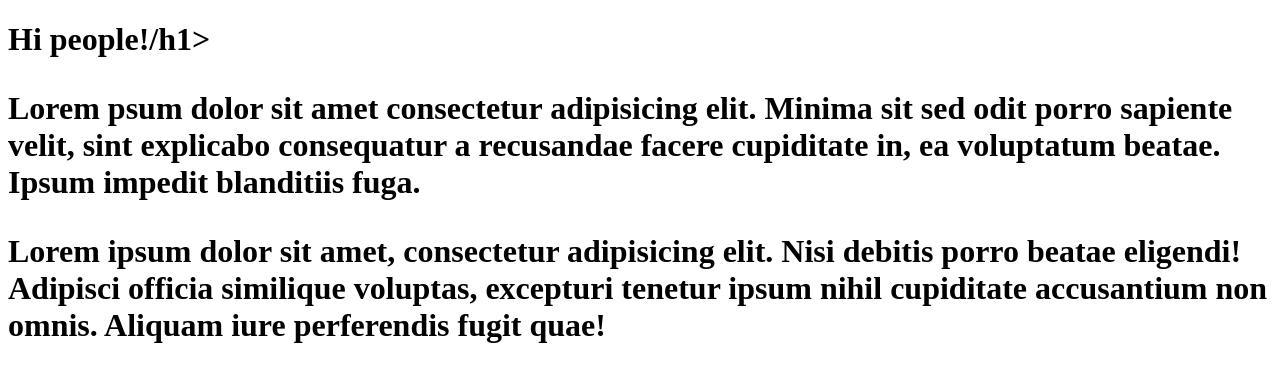
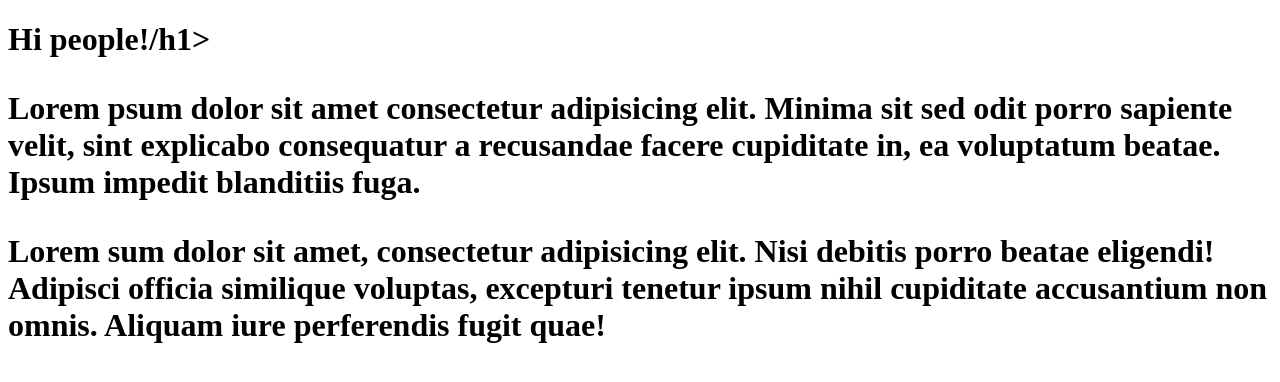
Before and after one commit to rvtprog-2020/DP2-2_-irts_Pulle_html, a plain HTML site: page index.html in a window 1280 px wide. Drawn offline with Linux system fonts and the light colour scheme.

Commit message:
first commit

```diff
--- a/index.html
+++ b/index.html
@@ -8,6 +8,6 @@
 <body>
     <h1>Hi people!/h1>
         <p>Lorem psum dolor sit amet consectetur adipisicing elit. Minima sit sed odit porro sapiente velit, sint explicabo consequatur a recusandae facere cupiditate in, ea voluptatum beatae. Ipsum impedit blanditiis fuga.</p>
-        <p>Lorem ipsum dolor sit amet, consectetur adipisicing elit. Nisi debitis porro beatae eligendi! Adipisci officia similique voluptas, excepturi tenetur ipsum nihil cupiditate accusantium non omnis. Aliquam iure perferendis fugit quae!</p>
+        <p>Lorem sum dolor sit amet, consectetur adipisicing elit. Nisi debitis porro beatae eligendi! Adipisci officia similique voluptas, excepturi tenetur ipsum nihil cupiditate accusantium non omnis. Aliquam iure perferendis fugit quae!</p>
 </body>
 </html>
```
